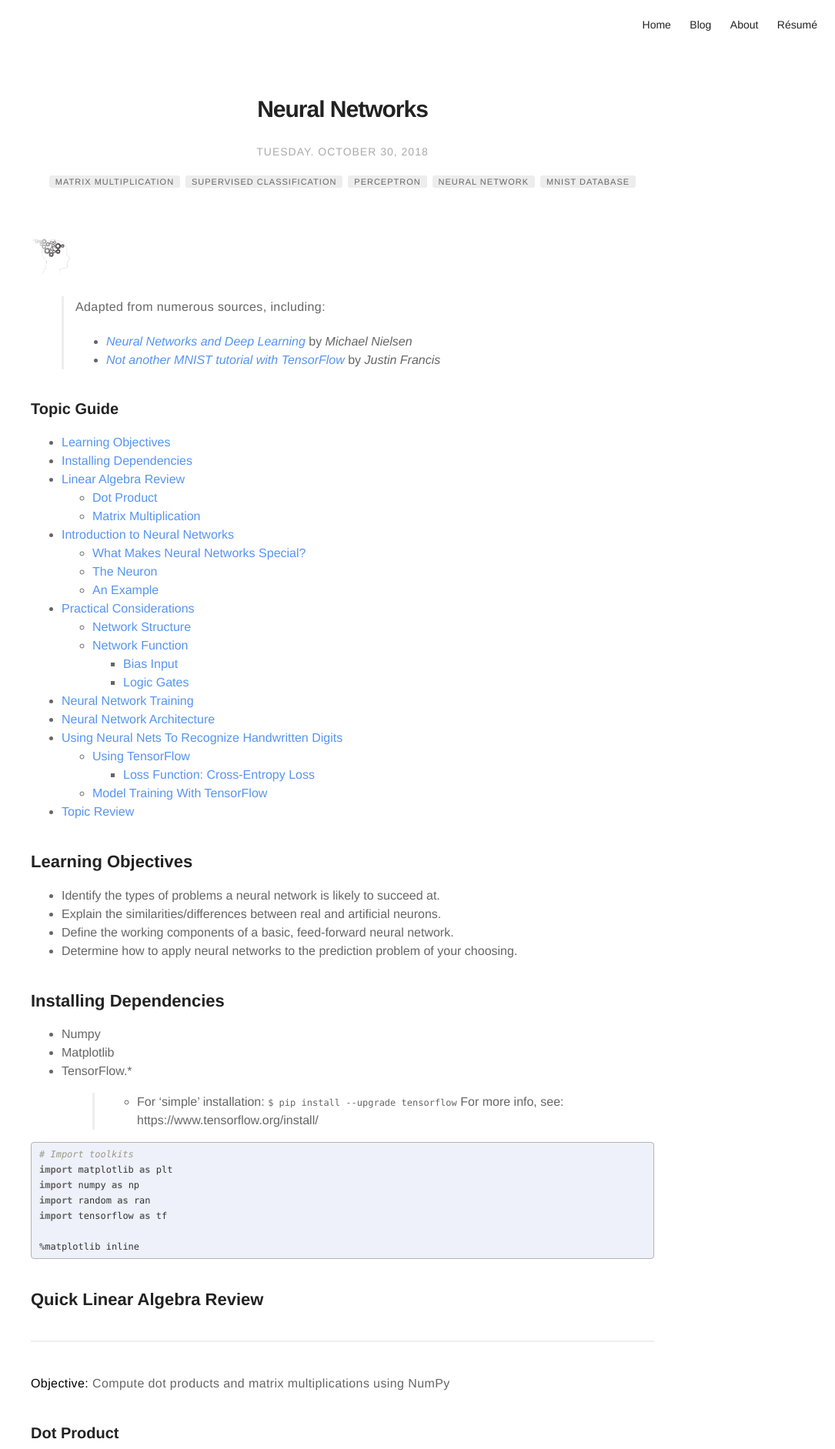
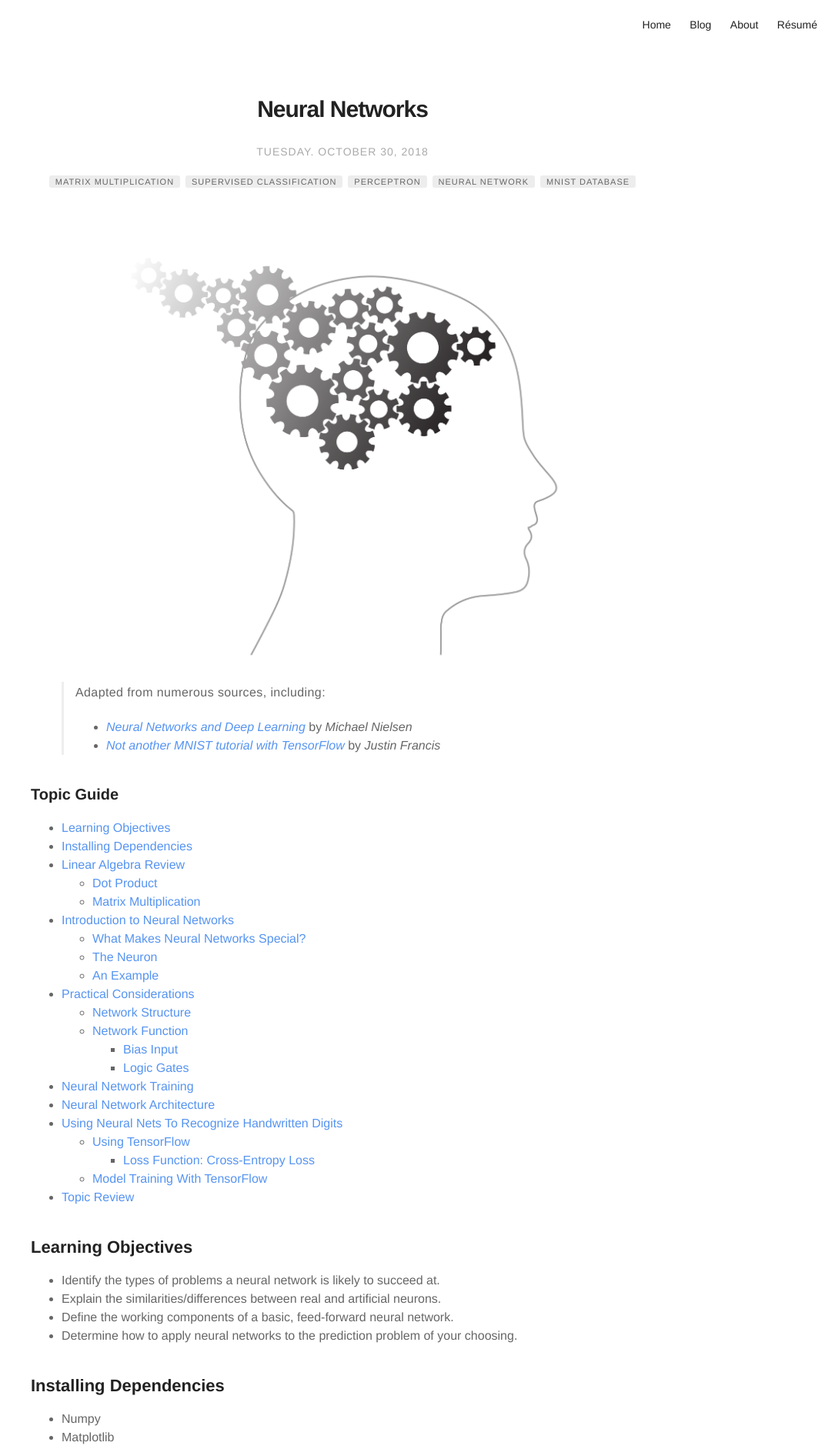
Before and after one commit to meccaLeccaHi/meccaLeccaHi.github.io, a Jekyll site: the page built from _posts/2018-10-30-neural_nets-tensorflow.md, in a window 1280 px wide. Shown: the top 1883 px of the page at 77% size, without its empty margins (195-1280 px from the left). Built offline with Jekyll 4.4.1, drawn with Linux system fonts in a browser that asks for light colours; formulas are drawn with MathJax 3; comment, search, counter and statistics services are not loaded.

Commit message:
adding graphic to post

```diff
--- a/_posts/2018-10-30-neural_nets-tensorflow.md
+++ b/_posts/2018-10-30-neural_nets-tensorflow.md
@@ -15,7 +15,7 @@ author: adam
 description: A Juptyter notebook on Neural Networks using Tensorflow
 ---
 
-<img src="/assets/images/neural_nets/brain_machine.png" style="float: center; height: 50px">
+{% include figure.html url="/assets/images/neural_nets/brain_machine.png" width="80%" %}
 
 >Adapted from numerous sources, including:
 >- [*Neural Networks and Deep Learning*](http://neuralnetworksanddeeplearning.com/chap1.html) by *Michael Nielsen*
```
